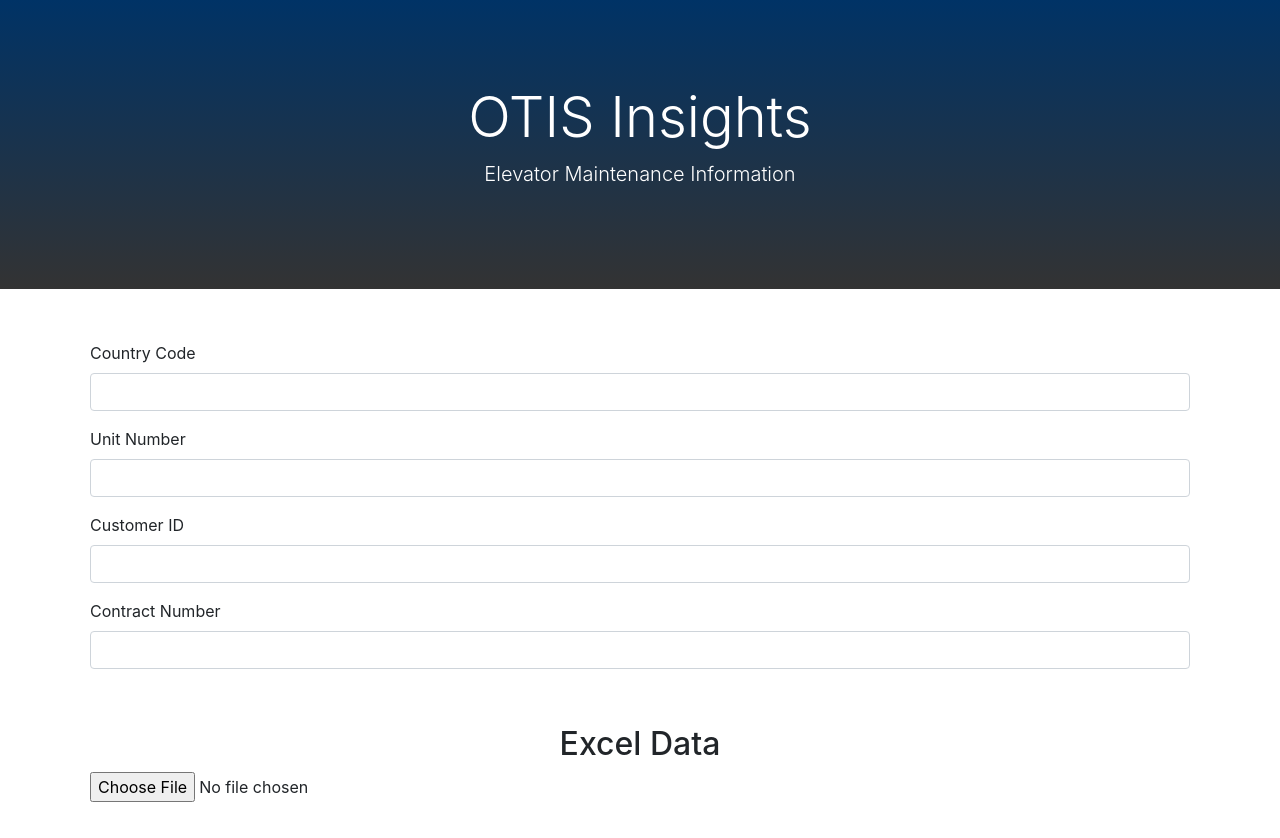
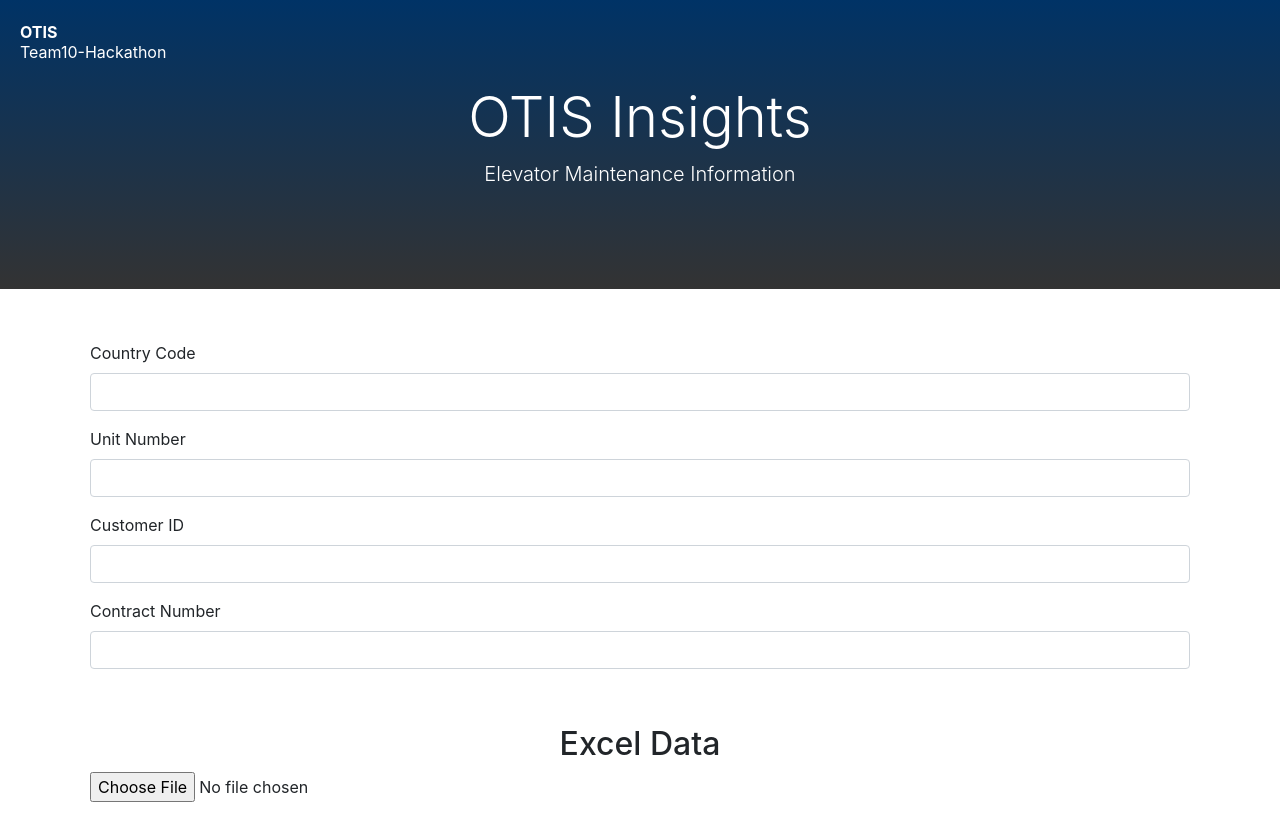
Before and after one commit to gautampirthiani/otis10, a plain HTML site: page index.html in a window 1280 px wide. Drawn offline with nearby package versions, Linux system fonts and the light colour scheme.

Commit message:
Update index.html

```diff
--- a/index.html
+++ b/index.html
@@ -17,6 +17,21 @@
       .container {
         padding: 20px;
       }
+
+      .title-text {
+        position: absolute;
+        top: 20px;
+        left: 20px;
+        font-weight: bold;
+        color: white;
+      }
+
+      .subtitle-text {
+        position: absolute;
+        top: 40px;
+        left: 20px;
+        color: white;
+      }
     </style>
   </head>
   <body>
@@ -27,6 +42,9 @@
         <p class="lead">Elevator Maintenance Information</p>
       </div>
     </div>
+    <div class="title-text">OTIS</div>
+    <div class="subtitle-text">Team10-Hackathon</div>
+
 
     <!-- Adding a form for inputs -->
     <div class="container">
@@ -49,6 +67,8 @@
         </div>
       </form>
       <div id="api-response"></div>
+
+
     </div>
       <!-- Adding a table for excel data -->
       <div class="container">
@@ -61,49 +81,3 @@
     </body>
   </html>
   <script src="script.js"></script>
-
-
-
-
-
-
-
-
-
-
-
-
-
-
-
-
-
-
-
-
-
-
-
-
-
-
-
-<!-- <!DOCTYPE html>
-<html>
-  <head>
-    <title>Elevator Maintenance Information</title>
-    <script src="https://cdnjs.cloudflare.com/ajax/libs/xlsx/0.15.5/xlsx.core.min.js"></script>
-    <script src="https://unpkg.com/read-excel-file@4.x/bundle/read-excel-file.min.js"></script>
-  </head>
-  <body>
-    <input type="text" id="country_code-input">
-<input type="text" id="unit_number-input">
-<input type="text" id="customer_id-input">
-<input type="text" id="contract_no-input">
-<div id="api-response"></div>
-
-    <div class="container">
-      <input type="file" id="file-input" accept=".xlsx">
-      <table class="table table-striped" id="excel-table">
-          table rows and columns will be added here dynamically
-      </table> -->
```
